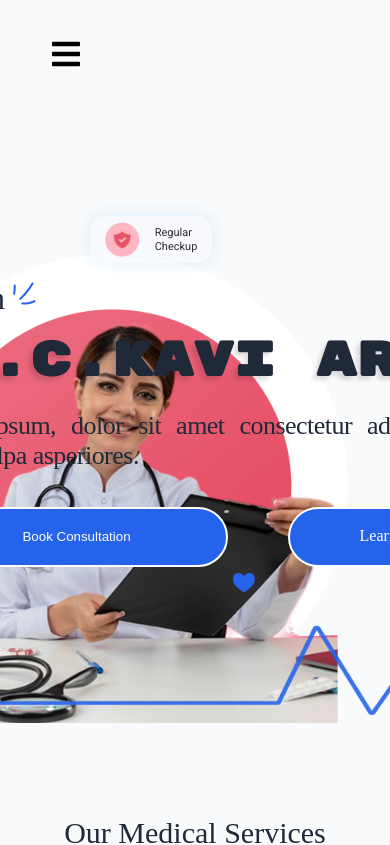
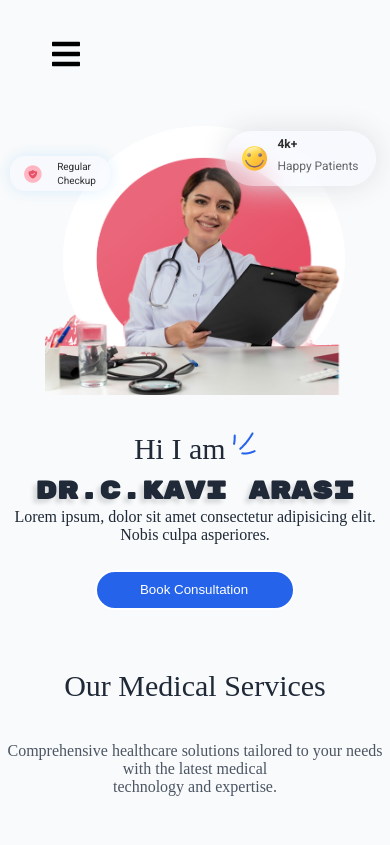
Before and after one commit to santhosh63828121/Dr.Kavi, a React (Vite) app: page / in a window 390 px wide. Shown: the top 845 px of the page. Built offline with nearby package versions, Linux system fonts and the light colour scheme; a web font is replaced by a local one.

Commit message:
Error Changing Home

```diff
--- a/src/components/Home/Home.css
+++ b/src/components/Home/Home.css
@@ -551,9 +551,258 @@ line-height: normal;
     background: rgba(0, 0, 0, 0.1);
   }
 
-  /* .header ul li:last-child {
 
-    margin-left: 30px;
-  } */
+  .home{
+    display: block;
+    justify-content: center;
+    padding-top: 10px;
+    padding-bottom: 10px;
+
+
+  }
+
+  .heart{
+    display: none;
+
+  }
+
+  .beate{
+    display: none;
+  }
+
+  .home-left {
+    width: 100%;
+    height: 95%;
+    display: flex;
+    flex-direction: column;
+    position: relative;
+    align-items: center;
+    justify-content: center;
+
+  }
+
+  .img-con {
+    display: flex;
+    gap: 115px;
+    padding-left: 10px;
+    position: absolute;
+    justify-content: center;
+    align-items: center;
+    top: 0px;
+    left: 0px;
+
+  }
+
+  .tick img {
+    width: 35px;
+    height: 35px;
+  }
+
+  .home-left img {
+    width: 500px;
+    height: 469px;
+
+  }
+
+  .doc-img {
+    /* padding-left: 80px; */
+    margin-top: 0px;
+    animation: backInLeft 1s ease-in-out;
+  }
+
+  .doc-img img{
+    width: 300px;
+    height: 269px;
+  }
+
+  .tick img {
+    width: 18px;
+    /* Adjust width as needed */
+    height: 18px;
+
+  }
+
+  .smile img {
+    width: 25px;
+    height: 25px;
+  }
+
+  .tick {
+    width: 100px;
+    height: 35px;
+    display: flex;
+    justify-content: center;
+    align-items: center;
+    font-size: 11px;
+    margin-top: 30px;
+    gap: 15px;
+    border-radius: 14.976px;
+    background: rgba(246, 249, 255, 0.60);
+    box-shadow: 0px 0px 14.477px 0px rgba(42, 167, 255, 0.16);
+    backdrop-filter: blur(5.9903998374938965px);
+    animation: backInDown 1s ease-in-out;
+  }
+
+  .tick h6 {
+    color: #2F2F2F;
+    font-family: Roboto;
+    font-size: 10px;
+    font-style: normal;
+    font-weight: 500;
+    line-height: 13.2px;
+    /* 13.2px */
+  }
+
+  .smile h6 {
+    color: #2F2F2F;
+
+    font-family: Roboto;
+    font-size: 12px;
+    font-style: normal;
+    font-weight: 600;
+    line-height: 15px;
+    /* 140% */
+  }
+
+  .inter {
+    color: rgba(47, 47, 47, 0.73);
+    text-align: center;
+    font-family: Roboto;
+    font-size: 12px;
+    font-style: normal;
+    font-weight: 400;
+    line-height: 28px;
+    /* 164.706% */
+  }
+
+  .smile {
+    width: 150.93px;
+    height: 54.59px;
+    flex-shrink: 0;
+    display: flex;
+    justify-content: center;
+    align-items: center;
+    gap: 10px;
+    border-radius: 30px;
+  background: rgba(246, 249, 255, 0.60);
+  box-shadow: 0px 0px 29px 0px #DDE0E4;
+  backdrop-filter: blur(12.649999618530273px);
+    animation: backInDown 1s ease-in-out;
+  }
+
+  .home-right {
+    display: flex;
+    flex-direction: column;
+    justify-content: center;
+    align-items: center;
+    text-align: center;
+    width:100%;
+    padding-top: 20px;
+    position: relative;
+
+
+  }
+
+  .home-right h1 {
+    transform: translateY(0px);
+    /* Moves text up */
+  }
+
+  .centerlize h5 {
+
+
+    color: #1F2937;
+  font-family: Poppins;
+  font-size: 30px;
+
+  font-style: normal;
+  font-weight: 400;
+  line-height: normal;
+    transform: translateY(-40px);
+  }
+
+  .home-right h1 {
+
+    text-shadow: -4px 4px 4px rgba(0, 0, 0, 0.13);
+    font-family: "Rubik Mono One";
+    font-size: 25px;
+    font-style: normal;
+    font-weight: 400;
+    color: #1F2937;
+  font-style: normal;
+  font-weight: 700;
+  line-height: normal;
+    transform: translateY(-80px);
+  }
+
+  .home-right p {
+    color: #1F2937;
+  text-align: center;
+  font-family: Poppins;
+  font-size: 16px;
+  font-style: normal;
+  font-weight: 400;
+  line-height: normal;
+  letter-spacing:normal;
+    transform: translateY(-100px);
+  }
+
+  .centerlize {
+    width: 620px;
+    height: 217px;
+    margin-right: 0px;
+    animation: backInRight 1s ease-in-out;
+    display: inline-block;
+
+
+  }
+
+  .home-btn {
+    display: flex;
+    gap: 0px;
+    width: 100%;
+    justify-content: center;
+    align-items: center;
+    flex-direction: column;
+    transform: translateY(-90px);
+  }
+
+  .home-btn button {
+    width: 200px;
+    height: 40px;
+    border: 2px solid white;
+    cursor: pointer;
+
+
+  }
+
+  .home-btn1 {
+    color: #FFF;
+    font-family: Roboto;
+    font-size: 24px;
+    font-style: normal;
+    font-weight: 400;
+    line-height: normal;
+    background-color: transparent;
+  }
+
+  .home-btn3 {
+    display: none;
+    width: 156.859px;
+    height: 52px;
+    padding: 14px 33.859px 15px 34px;
+    justify-content: center;
+    align-items: center;
+    border-radius: 9999px;
+    border: 2px solid black;
+    color: white;
+  text-align: center;
+  font-family: Poppins;
+  font-size: 16px;
+  font-style: normal;
+  font-weight: 400;
+  line-height: normal;
+
+  }
 
 }
--- a/src/components/Home/Home.jsx
+++ b/src/components/Home/Home.jsx
@@ -182,7 +182,7 @@ function Home() {
           <span className="centerlize">
             <h5>Hi I am <img src={name} alt="name" /></h5>
             <h1>DR.C.KAVI ARASI</h1>
-            <p>Lorem ipsum, dolor sit amet consectetur adipisicing elit. Nobis culpa asperiores.</p>
+            <p>Lorem ipsum, dolor sit amet consectetur adipisicing elit. <br /> Nobis culpa asperiores.</p>
             <div className="home-btn">
               <button className="head-btn2">Book Consultation</button>
               <button className="home-btn3">Learn More</button>
```
